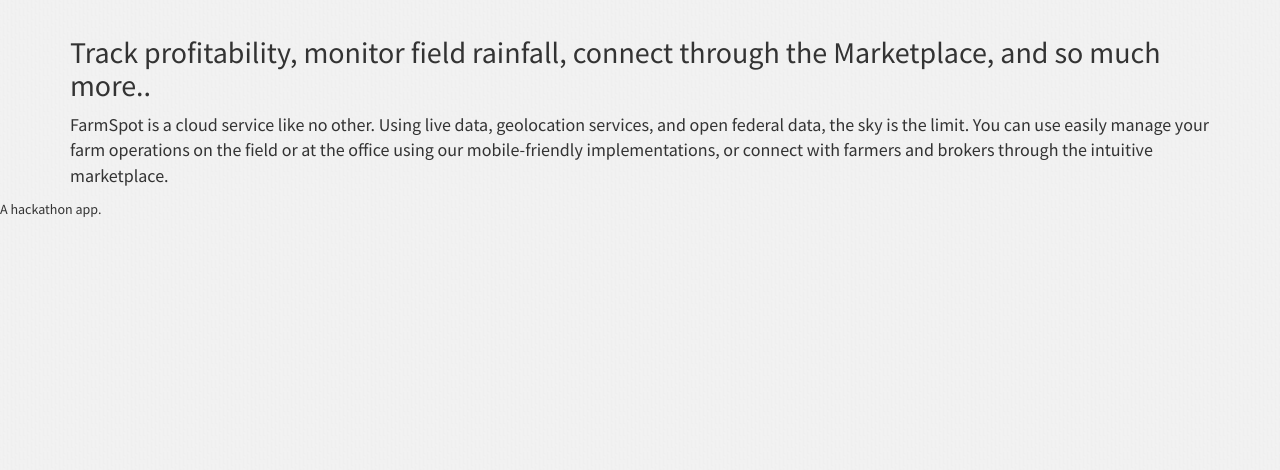
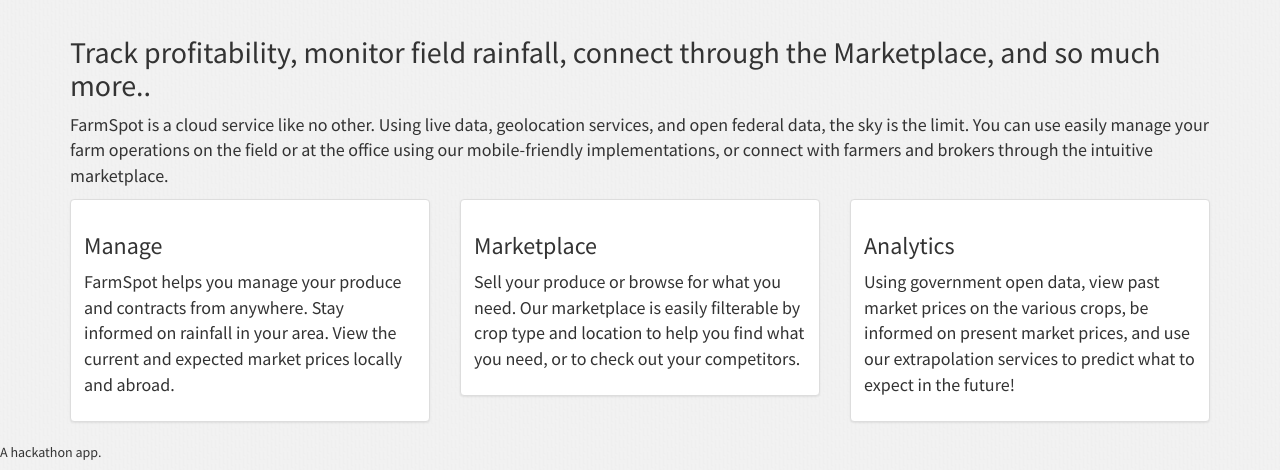
Before and after one commit to IPPETAD/agrilytics, a Flask app: page / in a window 1280 px wide. Shown: the part 330-800 px from the top of the page. Run offline with Flask 2, Linux system fonts and the light colour scheme; some libraries are stand-ins or nearby versions.

Commit message:
Home Screen update Three sections for application information. Needs thumbnails

```diff
--- a/farm/templates/home.html
+++ b/farm/templates/home.html
@@ -15,4 +15,36 @@
 <h2>Track profitability, monitor field rainfall, connect through the Marketplace, and so much more..</h2>
 
 <p>FarmSpot is a cloud service like no other. Using live data, geolocation services, and open federal data, the sky is the limit. You can use easily manage your farm operations on the field or at the office using our mobile-friendly implementations, or connect with farmers and brokers through the intuitive marketplace.</p>
+
+<div class="row">
+    <div class="col-sm-6 col-md-4">
+        <div class="thumbnail">
+            <img data-src="holder.js/300x200">
+            <div class="caption">
+                <h3>Manage</h3>
+                <p>FarmSpot helps you manage your produce and contracts from anywhere. Stay informed on rainfall in your area. View the current and expected market prices locally and abroad.</p>
+            </div>
+        </div>
+    </div>
+    <div class="col-sm-6 col-md-4">
+        <div class="thumbnail">
+            <img data-src="holder.js/300x200">
+            <div class="caption">
+                <h3>Marketplace</h3>
+                <p>Sell your produce or browse for what you need. Our marketplace is easily filterable by crop type and location to help you find what you need, or to check out your competitors.</p>
+            </div>
+        </div>
+    </div>
+
+    <div class="col-sm-6 col-md-4">
+        <div class="thumbnail">
+            <img data-src="holder.js/300x200">
+            <div class="caption">
+                <h3>Analytics</h3>
+                <p>Using government open data, view past market prices on the various crops, be informed on present market prices, and use our extrapolation services to predict what to expect in the future!</p>
+            </div>
+        </div>
+    </div>
+</div>
+
 {% endblock %}
```
